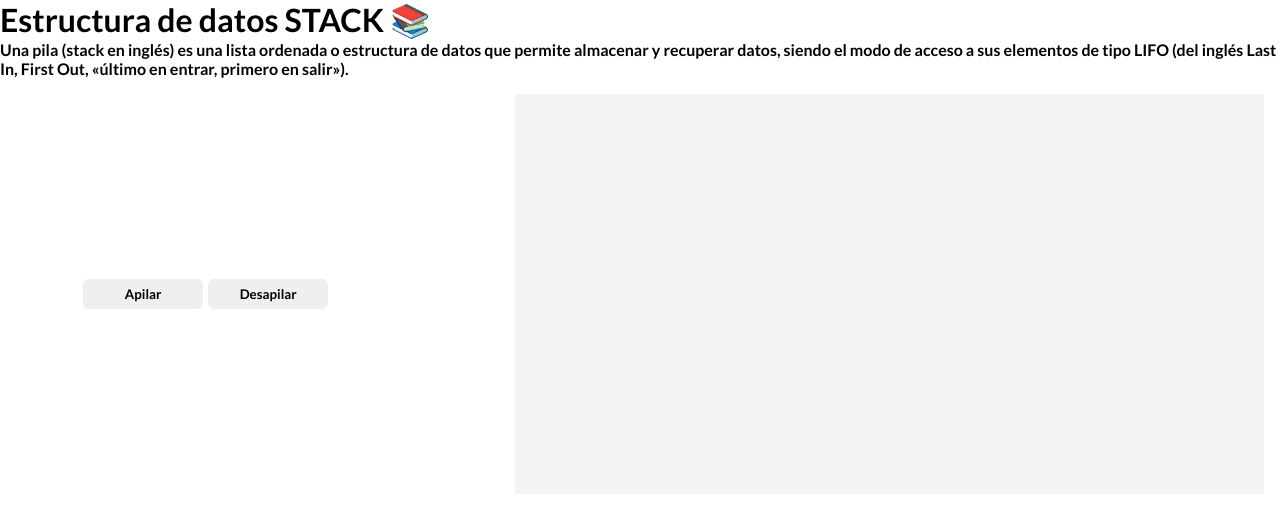
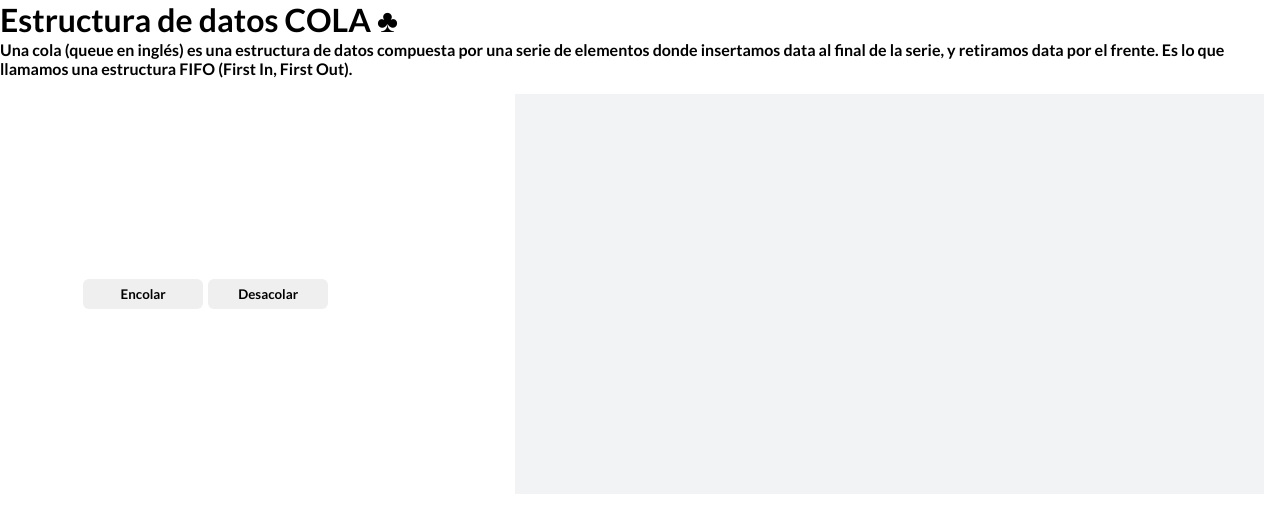
Before and after one commit to Rodevp/react-structure, a React (Vite) app in the folder structure_visualizer/: page / in a window 1280 px wide. Shown: the top 532 px of the page. Built offline with nearby package versions, Linux system fonts and the light colour scheme.

Commit message:
queue component styles and logic 100% :fire:

```diff
--- a/structure_visualizer/src/App.jsx
+++ b/structure_visualizer/src/App.jsx
@@ -1,10 +1,10 @@
-import Stack from "./stack/Stack"
+import Queue from "./qeue/Qeue"
 
 function App() {
 
   return (
     <div>
-      <Stack />
+      <Queue />
     </div>
   )
 }
--- /dev/null
+++ b/structure_visualizer/src/qeue/Qeue.jsx
@@ -0,0 +1,58 @@
+import { useState } from "react";
+import QueueItem from "./components/QueueItem";
+import Title from "../components/header/Header";
+import Description from "../components/description/Description";
+import styles from "./queue.module.css";
+
+function Queue() {
+
+  const [queue, setQueue] = useState([])
+
+  const addItem = () => {
+    setQueue([queue.length + 1, ...queue])
+  }
+
+  const deleteItem = () => {
+    const queueCopy = [...queue]
+    queueCopy.pop()
+    setQueue(queueCopy)
+  }
+
+
+  return (
+    <div>
+      <Title>Estructura de datos COLA ♣</Title>
+      <Description>
+        Una cola (queue en inglés) es una estructura de datos compuesta por una
+        serie de elementos donde insertamos data al final de la serie, y
+        retiramos data por el frente. Es lo que llamamos una estructura FIFO
+        (First In, First Out).
+      </Description>
+      <section className={styles.playground}>
+        <div className={styles.actions}>
+          <div>
+            <button
+              onClick={addItem}
+              className={styles.button}
+              disabled={queue.length === 5 ? true : false}
+            >
+              Encolar
+            </button>
+            <button onClick={deleteItem} className={styles.button}>
+              Desacolar
+            </button>
+          </div>
+        </div>
+        <div className={styles.queue}>
+          {queue.map((item) => {
+            return (
+              <QueueItem className={styles.queueItem} key={item} item={item} />
+            );
+          })}
+        </div>
+      </section>
+    </div>
+  );
+}
+
+export default Queue;
--- /dev/null
+++ b/structure_visualizer/src/qeue/components/QueueItem.jsx
@@ -0,0 +1,15 @@
+import { motion } from "framer-motion";
+function QueueItem(props) {
+
+  const { className, item } = props
+
+  return (
+    <motion.div
+      className={className}
+    >
+      {item}
+    </motion.div>
+  )
+}
+
+export default QueueItem
--- /dev/null
+++ b/structure_visualizer/src/qeue/queue.module.css
@@ -0,0 +1,53 @@
+.playground {
+    width: 100%;
+    display: flex;
+    padding: 1rem;
+    justify-content: space-between;
+}
+
+.actions {
+    width: 30%;
+    display: flex;
+    align-items: center;
+    justify-content: center;
+    flex-direction: column;
+}
+
+.actions > div {
+    display: flex;
+    padding: 1rem;
+}
+
+.input {
+    width: 100%;
+    height: 50px;
+    padding-left: 1rem;
+}
+
+.queue {
+    width: 60%;
+    display: flex;
+    align-items: center;
+    justify-content: flex-end;
+    height: 400px;
+    background-color: #F2F3F5;
+}
+
+.queueItem {
+    width: 80px;
+    height: 80px;
+    border-radius: 10px;
+    display: flex;
+    align-items: center;
+    justify-content: center;
+    background-color: red;
+    margin-left: 1rem;
+}
+
+.button {
+    width: 120px;
+    height: 30px;
+    margin-left: 5px;
+    border-radius: 6px;
+    border: none;
+}
```
